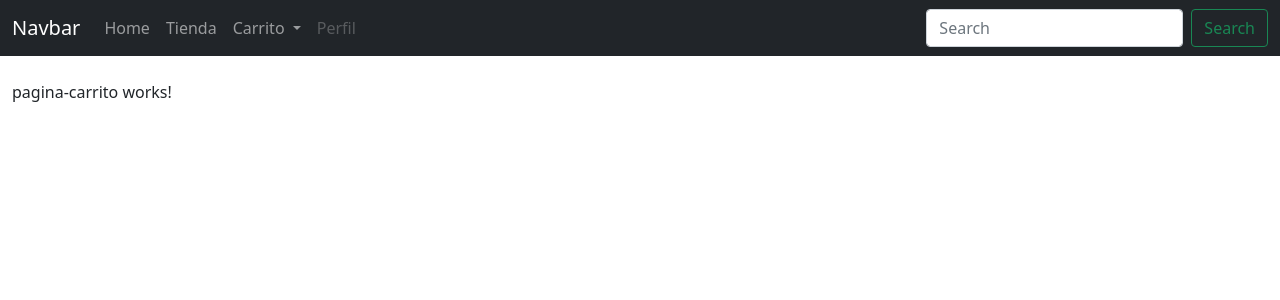
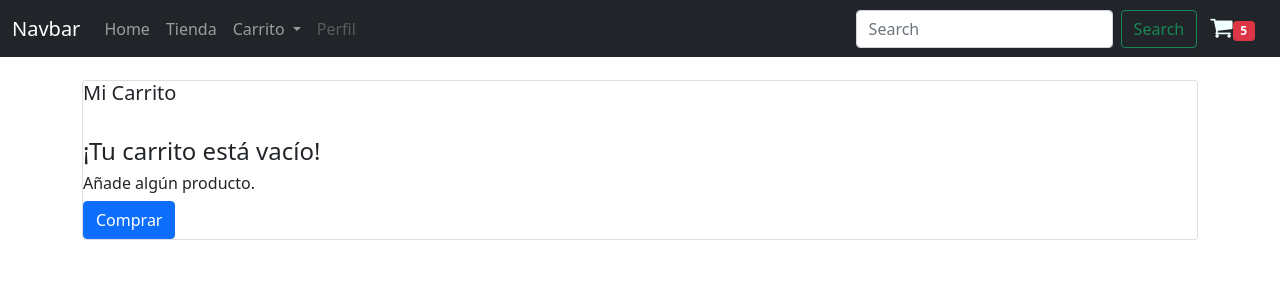
Before and after one commit to Saulgp-daw/TiendaOniline, an Angular app in the folder TiendaOniline/: page /carrito in a window 1280 px wide. Shown: the top 300 px of the page. Built offline with nearby package versions, Linux system fonts and the light colour scheme.

Commit message:
creando carrito

```diff
--- a/TiendaOniline/src/app/app.component.ts
+++ b/TiendaOniline/src/app/app.component.ts
@@ -1,18 +1,10 @@
 import { Component, OnInit } from '@angular/core';
-import { Articulo } from './model/articulo';
-//import { plainToClass } from \"class-transformer\";
 
 @Component({
   selector: 'app-root',
   templateUrl: './app.component.html',
   styleUrls: ['./app.component.css']
 })
-export class AppComponent implements OnInit {
-  ngOnInit(): void {
-    var obj: Articulo = JSON.parse("{\"id\":\"2\",\"descripcion\":\"Pack de media docena\",\"nombre\":\"Huevos\",\"precio\":\"2.40\",\"imagen\":\"https:\/\/i.imgur.com\/ty8OyAG.png\",\"categoria\":\"Alimentos\",\"estado\":\"Disponible\",\"stock\":\"40\"}");
-    console.log(obj);
-  }
+export class AppComponent{
   title = 'TiendaOniline';
-
-
 }
--- a/TiendaOniline/src/app/app.module.ts
+++ b/TiendaOniline/src/app/app.module.ts
@@ -13,6 +13,7 @@ import { PaginaTiendaComponent } from './componentes/pagina-tienda/pagina-tienda
 import { PaginadoComponent } from './componentes/paginado/paginado.component';
 import { BarraNavegacionComponent } from './shared/barra-navegacion/barra-navegacion.component';
 import { PaginaCarritoComponent } from './componentes/pagina-carrito/pagina-carrito.component';
+import { AddToCartComponent } from './componentes/add-to-cart/add-to-cart.component';
 
 @NgModule({
   declarations: [
@@ -24,7 +25,8 @@ import { PaginaCarritoComponent } from './componentes/pagina-carrito/pagina-carr
     PaginaTiendaComponent,
     PaginadoComponent,
     BarraNavegacionComponent,
-    PaginaCarritoComponent
+    PaginaCarritoComponent,
+    AddToCartComponent
   ],
   imports: [
     BrowserModule,
--- /dev/null
+++ b/TiendaOniline/src/app/componentes/add-to-cart/add-to-cart.component.html
@@ -0,0 +1 @@
+<p>add-to-cart works!</p>
--- /dev/null
+++ b/TiendaOniline/src/app/componentes/add-to-cart/add-to-cart.component.ts
@@ -0,0 +1,15 @@
+import { Component, OnInit } from '@angular/core';
+
+@Component({
+  selector: 'app-add-to-cart',
+  templateUrl: './add-to-cart.component.html',
+  styleUrls: ['./add-to-cart.component.css']
+})
+export class AddToCartComponent implements OnInit {
+
+  constructor() { }
+
+  ngOnInit(): void {
+  }
+
+}
--- a/TiendaOniline/src/app/componentes/listar-articulos/listar-articulos.component.html
+++ b/TiendaOniline/src/app/componentes/listar-articulos/listar-articulos.component.html
@@ -1,11 +1,16 @@
 <div class="row">
   <div class="col" *ngFor="let articulo of Articulos; let iControl=index">
-    <div class="card" style="width: 16rem;" routerLink="/tienda/mostrar-articulo/{{articulo.id}}">
-      <img src="{{articulo.imagen}}" class="card-img-top" alt="{{articulo.nombre}}" height="200px">
+    <div class="card" style="width: 16rem;">
+      <img src="{{articulo.imagen}}" class="card-img-top" alt="{{articulo.nombre}}" height="200px" routerLink="/tienda/mostrar-articulo/{{articulo.id}}">
       <div class="card-body">
         <h5 class="card-title">{{articulo.nombre}}</h5>
+        <span>Estado: {{articulo.estado}}</span>
         <p class="card-text text-muted">{{articulo.precio}} €</p>
-        <a class="btn btn-primary" (click)="agregarAlCarrito(articulo)">Añadir al carrito</a>
+
+        <button class="btn btn-primary" (click)="agregarAlCarrito(articulo)" *ngIf="articulo.estado == 'Disponible'; else notAvailable">Añadir al carrito <i class="fa fa-cart-plus" style="font-size: 24px;"></i> </button>
+        <ng-template #notAvailable>
+          <button class="btn btn-secondary" disabled>Sin stock</button>
+        </ng-template>
       </div>
     </div>
   </div>
--- a/TiendaOniline/src/app/componentes/listar-articulos/listar-articulos.component.ts
+++ b/TiendaOniline/src/app/componentes/listar-articulos/listar-articulos.component.ts
@@ -1,6 +1,7 @@
 import { Component, OnInit } from '@angular/core';
 import { CrudArticulosService } from 'src/app/servicios/crud-articulos.service';
 import { ActivatedRoute, NavigationEnd, Router } from '@angular/router';
+import { Articulo } from 'src/app/model/articulo';
 
 @Component({
   selector: 'app-listar-articulos',
@@ -11,8 +12,6 @@ export class ListarArticulosComponent implements OnInit {
   public Articulos: any;
   private categoria: any;
   private pagina: any;
-
-
   /**
    *
    * @param crudArticuloService
@@ -44,12 +43,13 @@ export class ListarArticulosComponent implements OnInit {
     //console.log(this.categoria);
     //console.log(this.pagina);
     this.crudArticuloService.ObtenerArticulosCategoria(this.categoria, this.pagina).subscribe(respuesta => {
-      //console.log(respuesta);
+      console.log(respuesta);
       this.Articulos = respuesta;
     });
   }
 
-  agregarAlCarrito(articulo: any = null):void{
+  agregarAlCarrito(articulo: Articulo = null!):void{
+    //articulo['cantidad'] = 1;
     console.log(articulo);
   }
 
--- a/TiendaOniline/src/app/componentes/pagina-carrito/pagina-carrito.component.html
+++ b/TiendaOniline/src/app/componentes/pagina-carrito/pagina-carrito.component.html
@@ -1 +1,12 @@
-<p>pagina-carrito works!</p>
+<div class="container">
+    <div class="card">
+        <h5 class="card-title">Mi Carrito</h5>
+        <div class="center">
+            <img src="" alt="">
+            <h4>¡Tu carrito está vacío!</h4>
+            <h6>Añade algún producto.</h6>
+            <button class="btn btn-primary">Comprar</button>
+        </div>
+    </div>
+
+</div>
--- a/TiendaOniline/src/app/model/articulo.ts
+++ b/TiendaOniline/src/app/model/articulo.ts
@@ -7,4 +7,5 @@ export interface Articulo{
     categoria: string;
     estado: string;
     stock: number;
+    [key: string]: any;
 }
--- a/TiendaOniline/src/app/shared/barra-navegacion/barra-navegacion.component.html
+++ b/TiendaOniline/src/app/shared/barra-navegacion/barra-navegacion.component.html
@@ -35,6 +35,10 @@
         <input class="form-control me-2" type="search" placeholder="Search" aria-label="Search">
         <button class="btn btn-outline-success" type="submit">Search</button>
     </form>
+    <button class="btn btn-dark" routerLink="carrito">
+        <i class="fa fa-shopping-cart" style="font-size: 24px; color: azure;"></i>
+        <div class="badge bg-danger">5</div>
+    </button>
     </div>
 </div>
 </nav>
--- a/TiendaOniline/src/index.html
+++ b/TiendaOniline/src/index.html
@@ -7,7 +7,9 @@
   <meta name="viewport" content="width=device-width, initial-scale=1">
   <link rel="icon" type="image/x-icon" href="favicon.ico">
   <!-- CSS only -->
+  <!--Servicios de bootstrap y fontawesome mediante enlaces externos-->
 <link href="https://cdn.jsdelivr.net/npm/bootstrap@5.1.3/dist/css/bootstrap.min.css" rel="stylesheet" integrity="sha384-1BmE4kWBq78iYhFldvKuhfTAU6auU8tT94WrHftjDbrCEXSU1oBoqyl2QvZ6jIW3" crossorigin="anonymous">
+<link rel="stylesheet" href="https://maxcdn.bootstrapcdn.com/font-awesome/4.7.0/css/font-awesome.min.css">
 </head>
 <body>
   <app-root></app-root>
```
Also changed, not shown: TiendaOniline/src/app/componentes/add-to-cart/add-to-cart.component.css (added), 1 other file (tests, documents, lock files or other folders).
